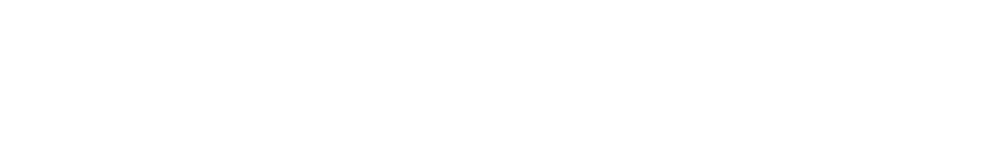
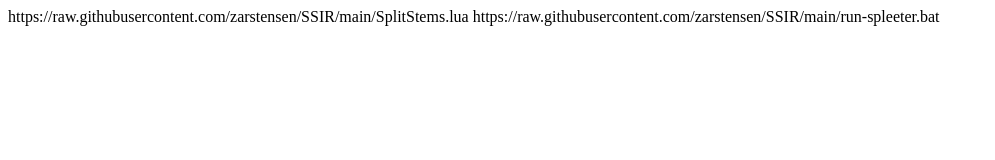
Before and after one commit to zarstensen/SSIR, a plain HTML site: page index.html in a window 1280 px wide. Shown: the whole page, without its empty margins (0-995 px from the left). Drawn offline with Linux system fonts and the light colour scheme.

Commit message:
update index

```diff
--- a/index.html
+++ b/index.html
@@ -3,7 +3,8 @@
     <category name="scripts">
         <reapack name="Stem Splitter" type="script">
             <version name="0.0.0">
-                <source file="TEST" platform="windows"/>
+                <source file="SplitStems.lua">https://raw.githubusercontent.com/zarstensen/SSIR/main/SplitStems.lua</source>
+                <source file="run-spleeter.bat">https://raw.githubusercontent.com/zarstensen/SSIR/main/run-spleeter.bat</source>
             </version>
         </reapack>
     </category>
```
